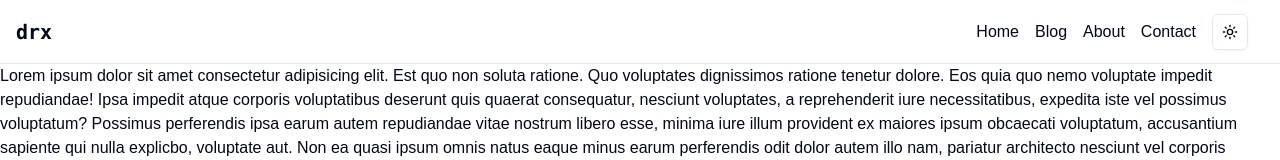
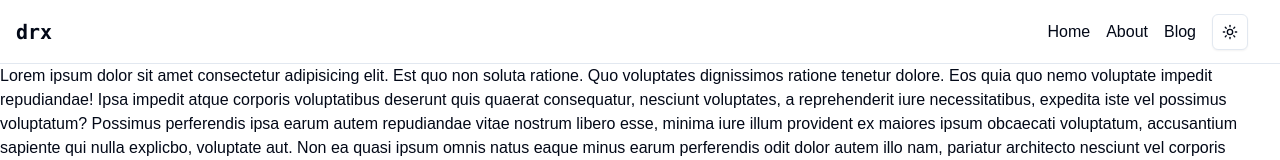
Before and after one commit to druxvh/mdx-blog, a Next.js app: page / in a window 1280 px wide. Shown: the top 160 px of the page. Built offline with nearby package versions, Linux system fonts and the light colour scheme.

Commit message:
refactor: removed contact page & route

```diff
--- a/app/contact/page.tsx
+++ /dev/null
@@ -1,8 +0,0 @@
-
-const Contact = () => {
-  return (
-    <div>ContactPage</div>
-  )
-}
-
-export default Contact
--- a/constants/navLinks.ts
+++ b/constants/navLinks.ts
@@ -7,9 +7,8 @@ interface NavLinksType {
 
 const navLinks: NavLinksType[] = [
   { label: "Home", href: "/" },
+  { label: "About", href: "/about" },
   { label: "Blog", href: "/blog" },
-  { label: "About", href: "/about" },
-  { label: "Contact", href: "/contact" },
 ];
 
 export default navLinks;
```
